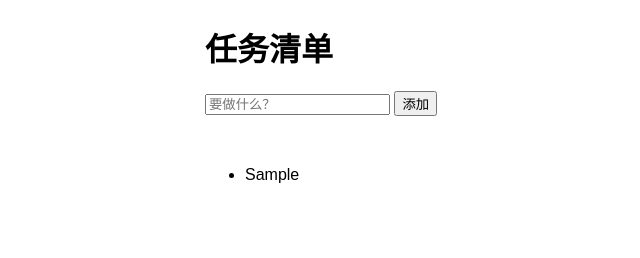
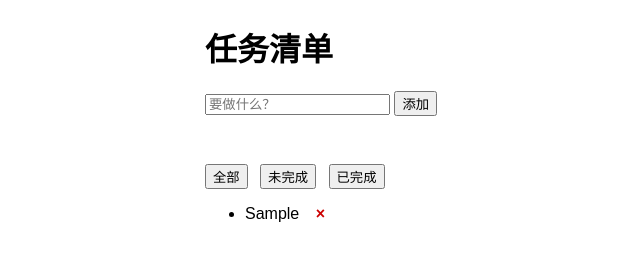
Before and after one commit to CLin-0708/example-05, a plain HTML site: page index.html in a window 1280 px wide. Both pictures are taken after typing "Sample" into the empty fields and a click on the button "添加". Shown: the whole page, without its empty margins (211-851 px from the left). Drawn offline with Linux system fonts and the light colour scheme.

Commit message:
添加任务完成切换与过滤

```diff
--- a/app.js
+++ b/app.js
@@ -3,21 +3,47 @@ const form = document.querySelector('#add-form');
 const input = document.querySelector('#task-input');
 const tip = document.querySelector('#tip');
 const list = document.querySelector('#task-list');
+const filters = document.querySelector('.filters');
 
+let currentFilter = 'all'; // all / active / done
 let tasks = [];
 
 const render = () => {
   list.innerHTML = '';
-  if (tasks.length === 0) {
+  const shown = tasks.filter(t =>
+    currentFilter === 'all' ? true :
+    currentFilter === 'active' ? !t.done : t.done
+  );
+  if (shown.length === 0) {
     const li = document.createElement('li');
-    li.textContent = '暂无任务';
+    li.textContent = currentFilter === 'all' && tasks.length === 0 ? '暂无任务' : '没有符合条件的任务';
     list.appendChild(li);
     return;
   }
-  tasks.forEach(task => {
+  shown.forEach(task => {
     const li = document.createElement('li');
     li.textContent = task.text;
     if (task.done) li.classList.add('done');
+    li.addEventListener('click', () => {
+      task.done = !task.done;    // 切换状态：改的是数组里的对象
+      render();
+    });
+
+    // 补充删除按钮（对应讲义中已定义的 .del 样式及删除功能）
+    const delSpan = document.createElement('span');
+    delSpan.textContent = ' ×';
+    delSpan.className = 'del';
+    delSpan.title = '删除任务';
+    delSpan.addEventListener('click', (e) => {
+      e.stopPropagation(); // 阻止冒泡，避免触发 li 的完成切换
+      const idx = tasks.indexOf(task);
+      if (idx !== -1) {
+        tasks.splice(idx, 1);
+        render();
+      }
+    });
+    li.appendChild(delSpan);
+
     list.appendChild(li);
   });
 };
@@ -35,4 +61,10 @@ form.addEventListener('submit', (e) => {
   render();
 });
 
+filters.addEventListener('click', (e) => {
+  if (e.target.tagName !== 'BUTTON') return;
+  currentFilter = e.target.dataset.filter;   // data-filter属性
+  render();
+});
+
 render();
--- a/index.html
+++ b/index.html
@@ -7,8 +7,9 @@
   <style>
     * { box-sizing: border-box; }
     body { font-family: sans-serif; max-width: 480px; margin: 24px auto; padding: 0 16px; }
+    li { margin: 8px 0; cursor: pointer; }
     li.done { text-decoration: line-through; color: #999; }
-    .del { margin-left: 12px; cursor: pointer; }
+    .del { margin-left: 12px; cursor: pointer; color: #c00; font-weight: bold; }
     .tip { color: #c00; font-size: 14px; min-height: 20px; }
     .filters { margin: 12px 0; }
     .filters button { margin-right: 8px; }
@@ -21,6 +22,11 @@
     <button type="submit">添加</button>
   </form>
   <p class="tip" id="tip"></p>
+  <div class="filters">
+    <button data-filter="all">全部</button>
+    <button data-filter="active">未完成</button>
+    <button data-filter="done">已完成</button>
+  </div>
   <ul id="task-list"></ul>
   <script src="app.js"></script>
 </body>
```
